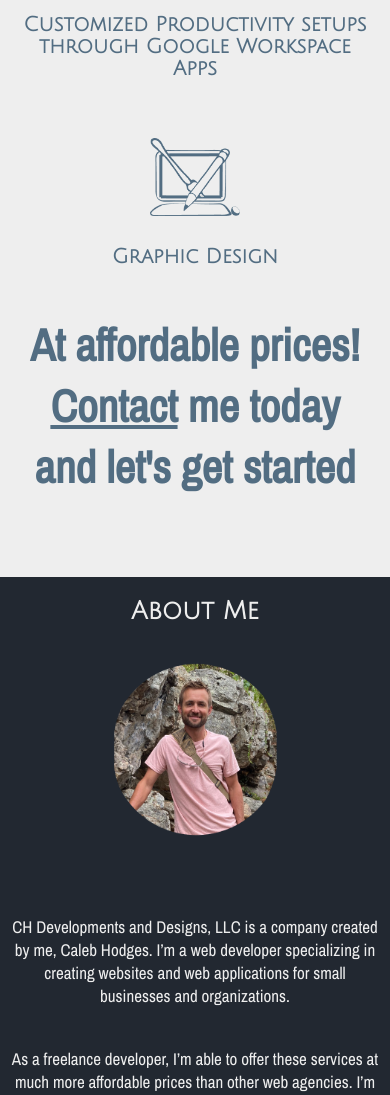
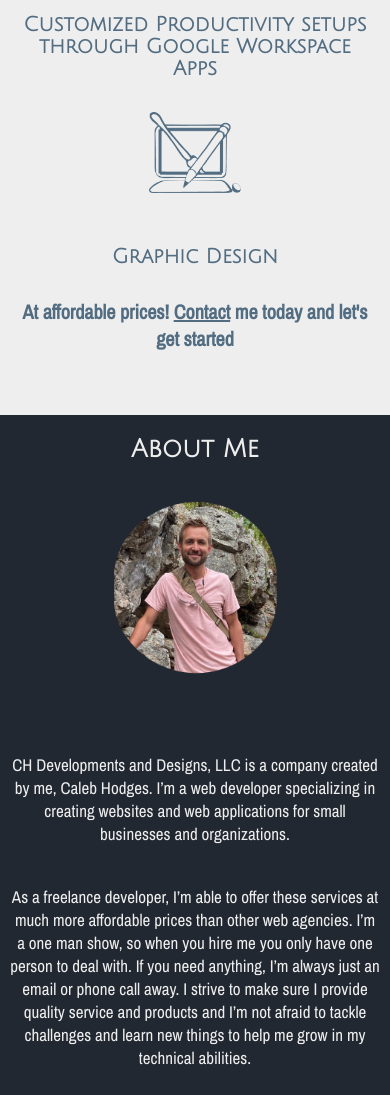
Before and after one commit to Chodges86/chdev-site, a React (Create React App) app: page / in a window 390 px wide. Shown: the part 1151-2246 px from the top of the page. Built offline with nearby package versions, Linux system fonts and the light colour scheme.

Commit message:
Fixes for mobile view - button clicks with no hover effects on services, and contactLink responsiveness

```diff
--- a/src/components/Service.module.css
+++ b/src/components/Service.module.css
@@ -11,32 +11,31 @@
 }
 
 .serviceWrapper :hover img {
-    transition: all .4s ease-out;
-    scale: 1.0;
+  transition: all 0.4s ease-out;
+  scale: 1.25;
   -webkit-filter: drop-shadow(5px 5px 5px #a0a0a0);
-    filter:         drop-shadow(5px 5px 5px #a0a0a0);
+  filter: drop-shadow(5px 5px 5px #a0a0a0);
   cursor: pointer;
 }
 
 .serviceWrapper :hover h1 {
-    transition: all .4s ease-out;
+  transition: all 0.4s ease-out;
   scale: 1.1;
   -webkit-filter: drop-shadow(5px 5px 5px #a0a0a0);
-    filter:         drop-shadow(5px 5px 5px #a0a0a0);
+  filter: drop-shadow(5px 5px 5px #a0a0a0);
   cursor: pointer;
 }
-
 
 .service h1 {
   font-family: "Julius Sans One", sans-serif;
   font-size: 25px;
-    color: #526D82;
+  color: #526d82;
   width: 90%;
   text-align: start;
 }
 
 .service img {
-    scale: 0.7;
+  height: 70%;
 }
 
 .firstSection {
@@ -49,22 +48,30 @@
   width: 50%;
 }
 
-
 @media screen and (max-width: 700px) {
   .service h1 {
     font-size: 20px;
   }
   .service img {
-        scale: 0.6;
+    height: 60%;
   }
-    .serviceWrapper {
-        pointer-events: none;
+  .serviceWrapper :hover h1 {
+    transition: none;
+    scale: 1.0;
+    -webkit-filter: drop-shadow(5px 5px 5px #eeeeee);
+    filter: drop-shadow(5px 5px 5px #eeeeee);
+    cursor: pointer;
   }
-
+  .serviceWrapper :hover img {
+    transition: none;
+    scale: 1.0;
+    -webkit-filter: drop-shadow(5px 5px 5px #eeeeee);
+    filter: drop-shadow(5px 5px 5px #eeeeee);
+    cursor: pointer;
+  }
 }
 
 @media screen and (max-width: 500px) {
-
   .service {
     flex-direction: column;
     align-content: center;
@@ -90,5 +97,4 @@
   .service h1 {
     font-size: 17px;
   }
-
 }
--- a/src/pages/Home.module.css
+++ b/src/pages/Home.module.css
@@ -122,6 +122,9 @@
   .detailView {
     margin-inline: 100px;
   }
+  .contactLink h1 {
+    font-size: 35px;
+  }
 }
 @media screen and (max-width: 800px) {
   .overview p {
@@ -141,6 +144,9 @@
   .detailView p {
     font-size: 25px;
   }
+  .contactLink h1 {
+    font-size: 30px;
+  }
 }
 @media screen and (max-width: 550px) {
   .overview p {
@@ -152,6 +158,9 @@
     font-size: 25px;
   }
   .detailView p {
+    font-size: 20px;
+  }
+  .contactLink h1 {
     font-size: 20px;
   }
 }
@@ -175,4 +184,7 @@
   .detailView p {
     font-size: 0.85rem;
   }
+  .contactLink h1 {
+    font-size: 20px;
+  }
 }
```
Lines whose indentation alone changed are shown as unchanged.
